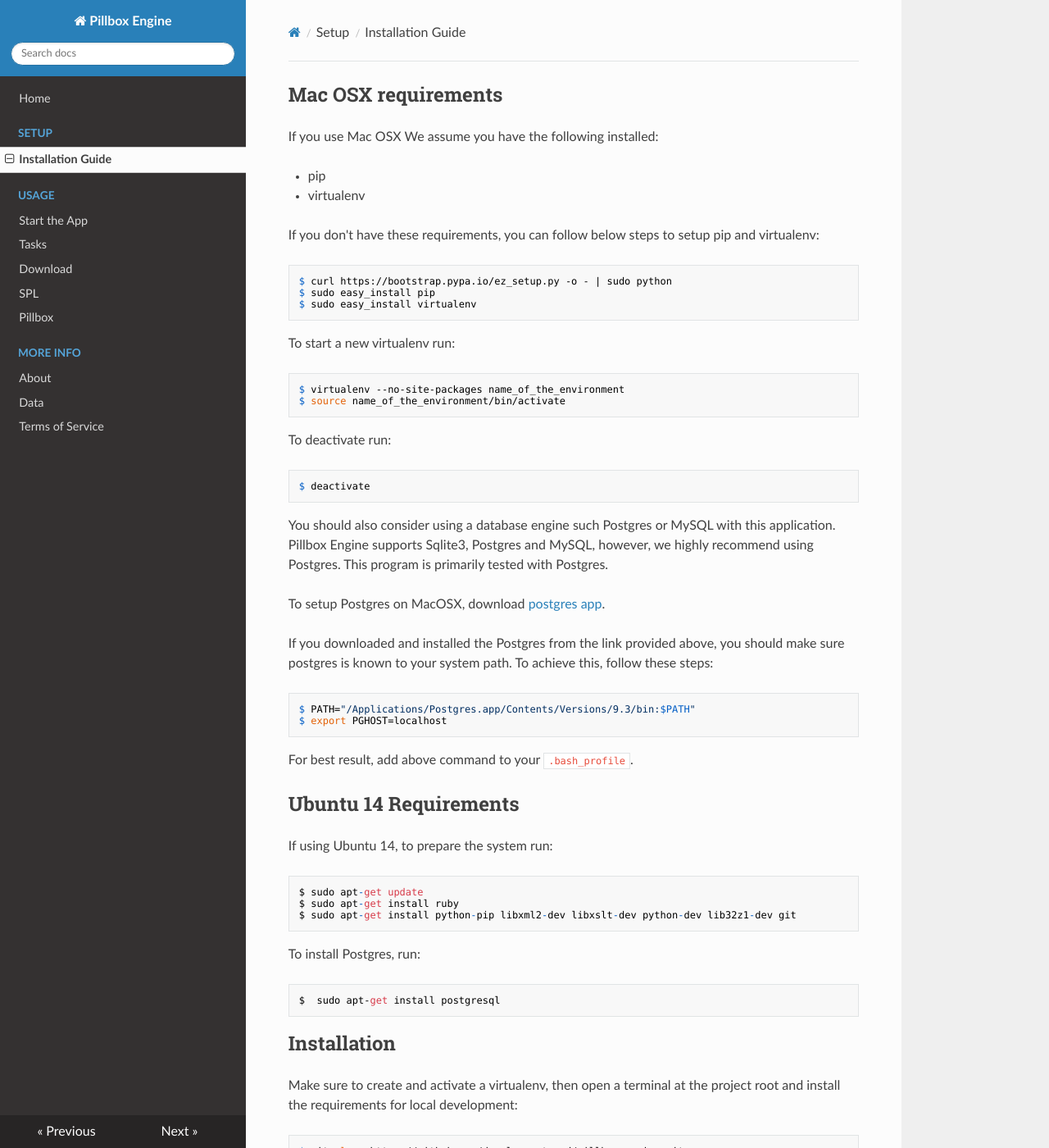
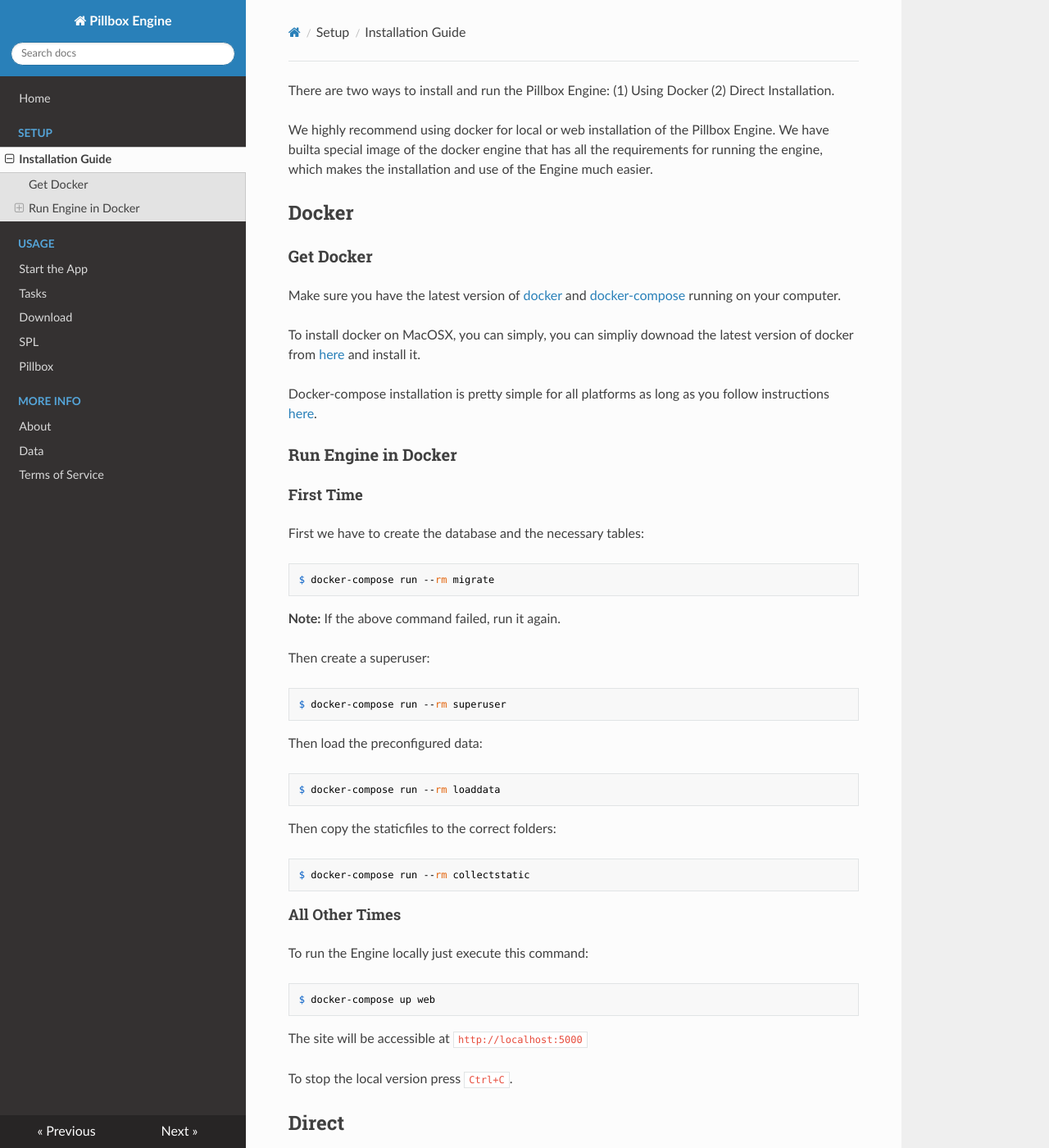
Before and after one commit to HHS/pillbox-engine, an MkDocs documentation site: the page built from docs/docs/install.md, in a window 1280 px wide and 1400 px high. Shown: the whole window at 82% size. Built offline with MkDocs 1.6.1, drawn with Linux system fonts in a browser that asks for light colours; nearby versions of some CDN libraries; old or Windows-style settings are respelled for this version of MkDocs; some of the changed text lies outside the part shown.

Commit message:
updated installation docs

```diff
--- a/docs/docs/install.md
+++ b/docs/docs/install.md
@@ -1,89 +1,69 @@
-## Mac OSX requirements
 
-If you use Mac OSX We assume you have the following installed:
+There are two ways to install and run the Pillbox Engine: (1) Using Docker (2) Direct Installation.
 
-- pip
-- virtualenv
+We highly recommend using docker for local or web installation of the Pillbox Engine. We have builta special image of the docker engine that has all the requirements for running the engine, which makes the installation and use of the Engine much easier.
 
-If you don't have these requirements, you can follow below steps to setup pip and virtualenv:
+## Docker
 
-    $ curl https://bootstrap.pypa.io/ez_setup.py -o - | sudo python
-    $ sudo easy_install pip
-    $ sudo easy_install virtualenv
+### Get Docker
 
-To start a new virtualenv run:
+Make sure you have the latest version of [docker](https://docs.docker.com/engine/installation/) and [docker-compose](https://docs.docker.com/compose/install/) running on your computer.
 
-    $ virtualenv --no-site-packages name_of_the_environment
-    $ source name_of_the_environment/bin/activate
+To install docker on MacOSX, you can simply, you can simpliy downoad the latest version of docker from [here](https://docs.docker.com/docker-for-mac/install/) and install it.
 
-To deactivate run:
+Docker-compose installation is pretty simple for all platforms as long as you follow instructions [here](https://docs.docker.com/compose/install/).
 
-    $ deactivate
+### Run Engine in Docker
 
+#### First Time
 
-You should also consider using a database engine such Postgres or MySQL with this application. Pillbox Engine supports Sqlite3, Postgres and MySQL, however, we highly recommend using Postgres. This program is primarily tested with Postgres.
+First we have to create the database and the necessary tables:
 
-To setup Postgres on MacOSX, download [postgres app](http://postgresapp.com/).
+    $ docker-compose run --rm migrate
 
-If you downloaded and installed the Postgres from the link provided above, you should make sure postgres is known to your system path. To achieve this, follow these steps:
+**Note:** If the above command failed, run it again.
 
-    $ PATH="/Applications/Postgres.app/Contents/Versions/9.3/bin:$PATH"
-    $ export PGHOST=localhost
+Then create a superuser:
 
-For best result, add above command to your `.bash_profile`.
+    $ docker-compose run --rm superuser
 
-## Ubuntu 14 Requirements
+Then load the preconfigured data:
 
-If using Ubuntu 14, to prepare the system run:
+    $ docker-compose run --rm loaddata
 
-    $ sudo apt-get update
-    $ sudo apt-get install ruby
-    $ sudo apt-get install python-pip libxml2-dev libxslt-dev python-dev lib32z1-dev git
+Then copy the staticfiles to the correct folders:
 
-To install Postgres, run:
+    $ docker-compose run --rm collectstatic
 
-    $  sudo apt-get install postgresql
+#### All Other Times
 
+To run the Engine locally just execute this command:
 
-## Installation
+    $ docker-compose up web
 
-Make sure to create and activate a virtualenv, then open a terminal at the project root and install the requirements for local development:
+The site will be accessible at `http://localhost:5000`
 
-    $ git clone https://github.com/developmentseed/pillbox-engine.git
-    $ cd pillbox-engine
+To stop the local version press `Ctrl+C`.
+
+## Direct
+
+### Requirement
+
+- RabbitMQ server
+
+### Installation
+
     $ pip install -r requirements.txt
-
-## Database Setup
-
-If you use Postgres or MySql, make sure the database engine is started.
-
-You also need to setup a database for pillbox. For postgres, run these commands:
-
-    $ createdb -h localhost pillbox_db
-
-Replace pillbox_db with your preferred name. If you use Postgres.app, your username will be your system username and the password is blank.
-
-To setup the intital database, run this command:
-
-    $ fab initial_setup
-
-And follow the instructions.
-
-During the setup you have answer a few questions including what database backend should be used. Choices are Sqlite3, MySQl and Postgres.
-
-If you choose MySQL or Postgres, you should also provide the username and password, the address, port and the name of the database.
-
-Address and port are set by default, so you can just press enter and skip them.
+    $ python manage.py migrate
+    $ python manage.py loadata spl_sources
+    $ python manage.py loaddata color_shape
+    $ python manage.py createsuperuser
+    $ python manage.py collectstatic
 
 ## Launch
 
 To run the application run:
 
-    $ fab serve
+    $ honcho start
 
 The admin panel is accessible at: http://localhost:5000/
-
-type | username | password
------------- | ------------- | ------------
-default | pillbox | pillbox
-admin | admin | admin
```
